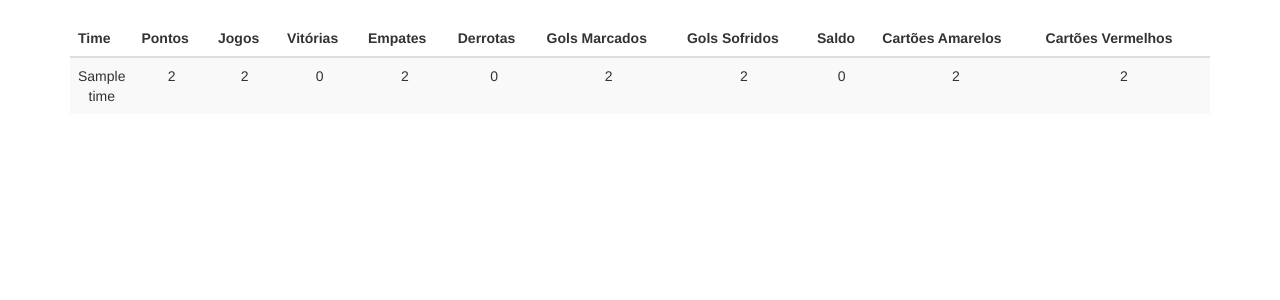
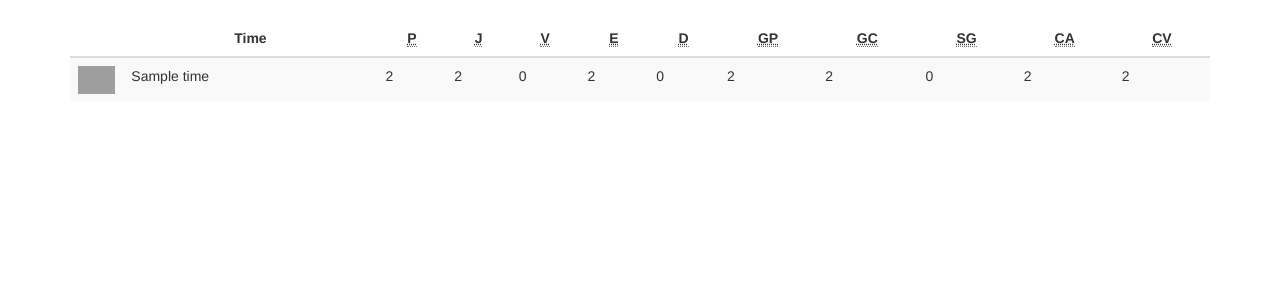
Before and after one commit to RafaSoprani/PROJETO-CAMPEONATO, a Flask app: page / in a window 1280 px wide. Shown: the part 52-352 px from the top of the page. Run offline with Flask 2, Linux system fonts and the light colour scheme; tables that the repository leaves empty hold one stand-in row (values such as "Sample post"); some libraries are stand-ins or nearby versions; grey boxes are pictures that could not be loaded.

Commit message:
mudança tabela

```diff
--- a/main/templates/index.html
+++ b/main/templates/index.html
@@ -1,25 +1,27 @@
 {% extends "base.html"%}
 
 {% block app_content %}
-<table class="table table-striped text-center">
-	<thead>
+<table class="table table-striped text-left">
+	<thead class="table table-striped text-center">
 		<tr>
+			<th></th>
 			<th>Time</th>
-			<th>Pontos</th>
-			<th>Jogos</th>
-			<th>Vitórias</th>
-			<th>Empates</th>
-			<th>Derrotas</th>
-			<th>Gols Marcados</th>
-			<th>Gols Sofridos</th>
-			<th>Saldo</th>
-			<th>Cartões Amarelos</th>
-			<th>Cartões Vermelhos</th>
+			<th><abbr title="Pontos">P</abbr></th>
+			<th><abbr title="Jogos">J</abbr></th>
+			<th><abbr title="Vitórias">V</abbr></th>
+			<th><abbr title="Empates">E</abbr></th>
+			<th><abbr title="Derrotas">D</abbr></th>
+			<th><abbr title="Gols Pro">GP</abbr></th>
+			<th><abbr title="Gols Contra">GC</abbr></th>
+			<th><abbr title="Saldo de Gols">SG</abbr></th>
+			<th><abbr title="Cartões Amarelos">CA</abbr></th>
+			<th><abbr title="Cartões Vermelhos">CV</abbr></th>
 		</tr>
 	</thead>
 	<tbody>
 		{% for time in times %}
 		<tr>
+			<td><img class="escudo-mini" src="{{ time.escudo }}"> </td>
 			<td>{{time.nome}}</td>
 			<td>{{time.pontos}}</td>
 			<td>{{time.jogos|length}}</td>
--- a/static/css/estilo.css
+++ b/static/css/estilo.css
@@ -26,3 +26,7 @@ a > li{
     display: table;
     margin: 1em auto;
 }
+
+th{
+    text-align: center;
+}
```
Also changed, not shown: jogos/templates/listarjogos.html (+12 -30 lines), app.db.
